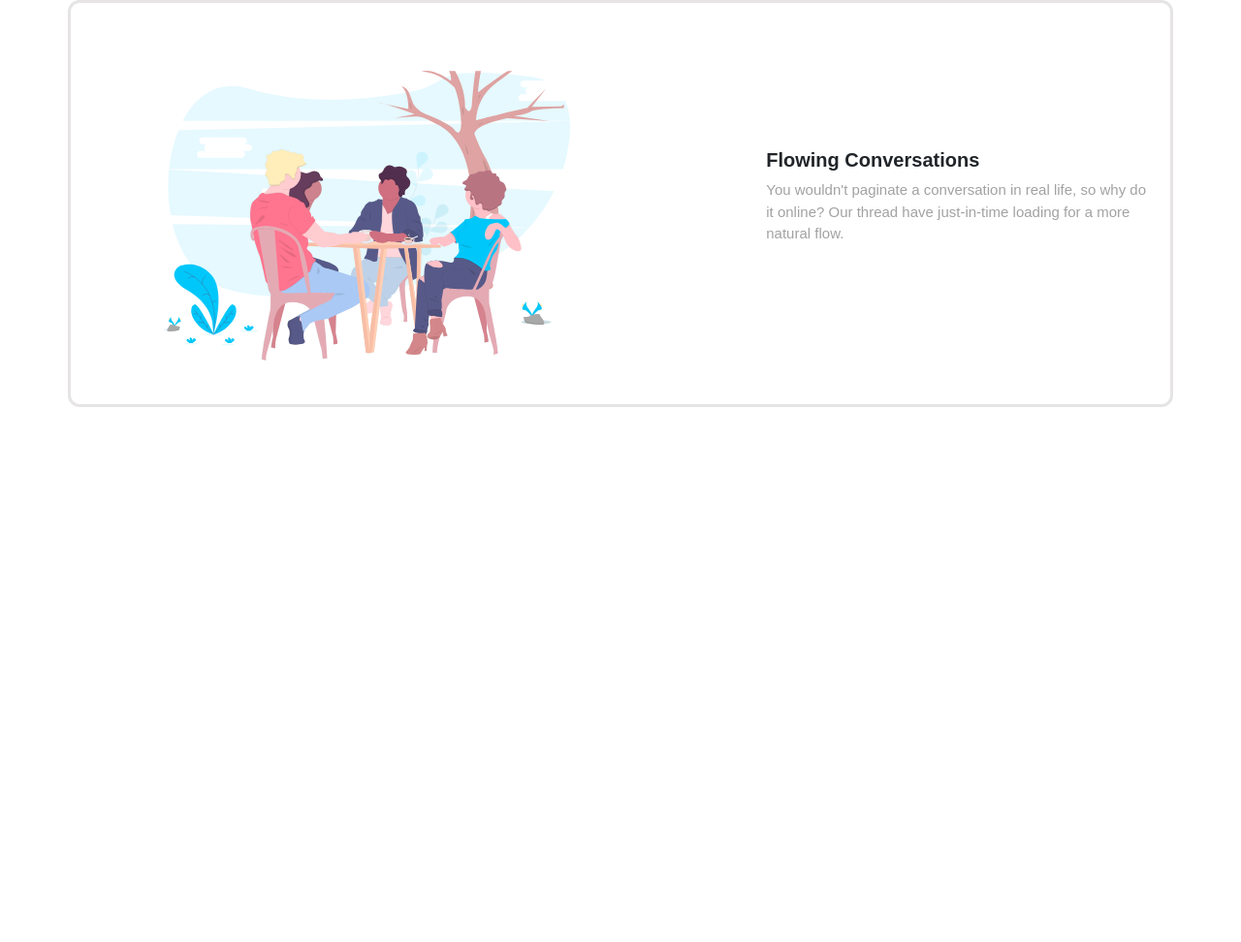
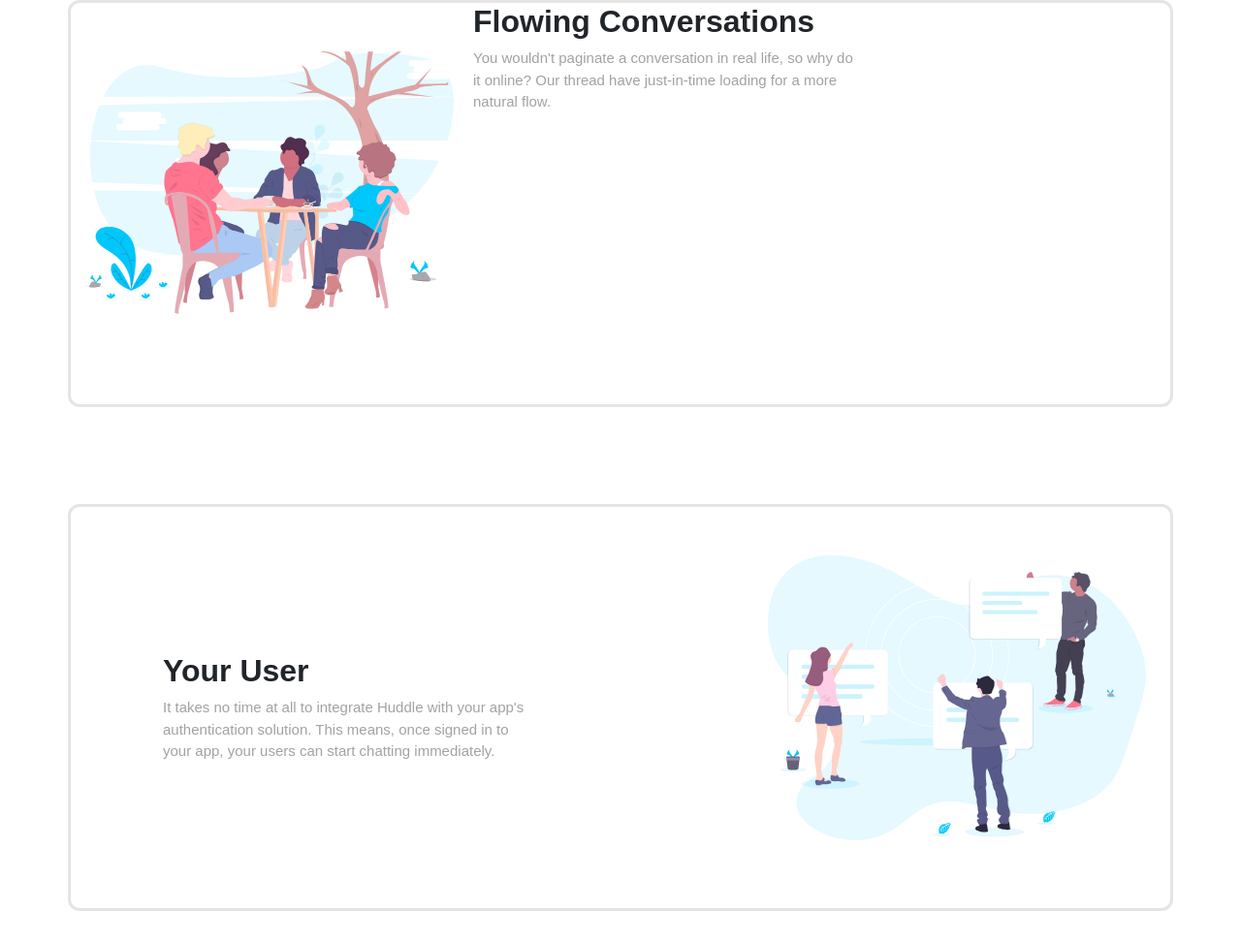
Before and after one commit to Tola-adelase/huddle, a plain HTML site: page huddle.html in a window 1280 px wide. Shown: the part 1280-2252 px from the top of the page at 97% size. Before the commit the page ends 1700 px from the top, so only its background shows below. Drawn offline with Linux system fonts and the light colour scheme.

Commit message:
Footer
Working on footer and issue with the middle container, text not well placed.

```diff
--- a/assets/css/style.css
+++ b/assets/css/style.css
@@ -67,6 +67,7 @@ body{
    }
 
 
+   /* Grow Together */
    #conty{
        margin-top: 100px;
        min-height: 420px;
@@ -95,35 +96,80 @@ body{
    .tog p1{
        color: rgb(163, 162, 162);
    }
+   /* End */
 
+
+
+   /* Flowing Conversation */
    #flow{
     margin-top: 100px;
     min-height: 420px;
     background-color: white;
     border: 3px solid rgb(230, 228, 228);
     border-radius: 12px;
-
 }
-
-.thread {
+   .thread{
     float: left;
-    width: 500px;
+    width: 400px;
     max-width: 100%;
-    padding-top: 70px;
-    padding-left: 80px;
+    padding-top: 50px;
+    padding-right: 20px;
    }
 
-   .nat{
-  float: right;
-  padding-top: 150px;
-  padding-right: 10px;
-}
+
+
 
 h3{
-    font-size: 20px;
     font-weight: bold;
+    font-size: 2rem;
 }
 
 .nat p2{
     color: rgb(163, 162, 162);
 }
+/* End */
+
+
+
+/* Your User */
+#users{
+    margin-top: 100px;
+    min-height: 420px;
+    background-color: white;
+    border: 3px solid rgb(230, 228, 228);
+    border-radius: 12px;
+}
+
+.yours {
+ float: right;
+ width: 400px;
+ max-width: 100%;
+ padding-top: 50px;
+ padding-right: 10px;
+}
+
+.sol{
+    padding-top: 150px;
+    padding-left: 80px;
+}
+
+h4{
+    font-weight: bold;
+    font-size: 2rem;
+}
+
+.sol p3{
+    color: rgb(163, 162, 162);
+}
+
+/* End */
+
+
+/* Footer */
+
+
+footer{
+    min-height: 450px;
+    background-color: rgb(2, 63, 63);
+    margin-top: 250px;
+}
--- a/huddle.html
+++ b/huddle.html
@@ -52,6 +52,22 @@
     </div>
   </section>
 
+  <section class="container" id="users">
+    <img class="yours" src="assets/images/illustration-your-users.svg" />
+    <div class="sol">
+      <h4> Your User </h4>
+      <p3>It takes no time at all to integrate Huddle with your app's<br>
+        authentication solution. This means, once signed in to <br>
+        your app, your users can start chatting immediately. </p3>
+    </div>
+  </section>
+
+
+  <footer>
+
+
+  </footer>
+
 </body>
 
 </html>
```
